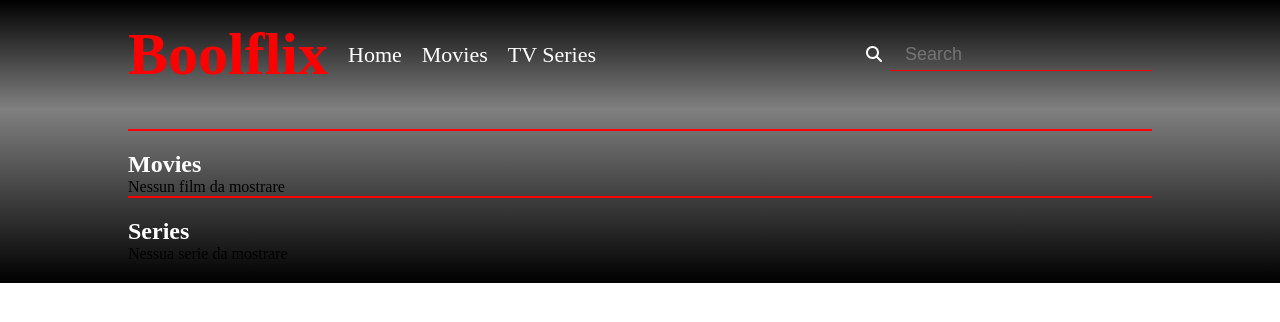
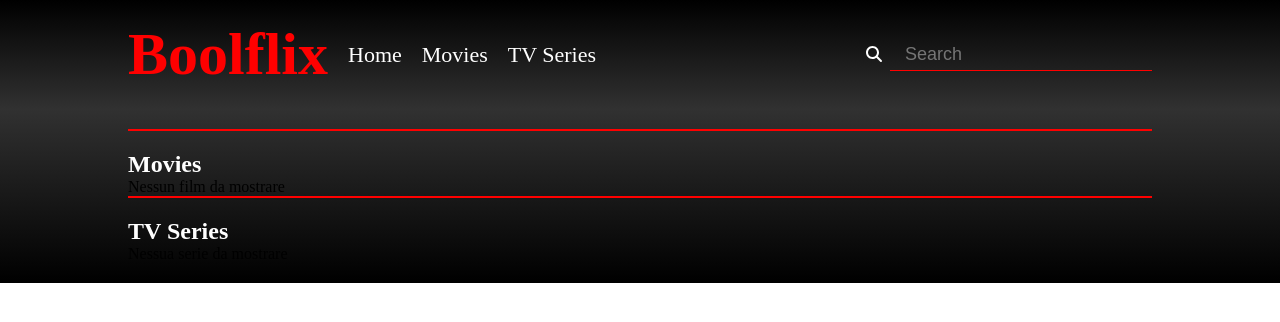
Before and after one commit to CalinCretu/vite-boolflix, a Vue app: page / in a window 1280 px wide. Shown: the top 322 px of the page. Built offline with nearby package versions, Linux system fonts and the light colour scheme.

Commit message:
ADD - AppSeriesCard_delete

```diff
--- a/src/components/AppHeader.vue
+++ b/src/components/AppHeader.vue
@@ -34,7 +34,7 @@ export default {
 
 <style lang="scss" scoped>
 header {
-  background-image: linear-gradient(to bottom, black, grey);
+  background-image: linear-gradient(to bottom, black, rgb(49, 49, 49));
   color: white;
   padding: 20px 0px;
 }
--- a/src/components/AppMain.vue
+++ b/src/components/AppMain.vue
@@ -10,9 +10,9 @@
       </div>
     </div>
     <div class="container">
-      <h2>Series</h2>
+      <h2>TV Series</h2>
       <div class="grid">
-        <AppSeriesCard v-for="serie in store.series" :key="serie.id" :item="serie" />
+        <AppMovieCard v-for="serie in store.series" :key="serie.id" :item="serie" />
         <div v-if="!store.series.length">
           Nessua serie da mostrare
         </div>
@@ -24,12 +24,12 @@
 <script>
 import { store } from '../store'
 import AppMovieCard from './AppMovieCard.vue';
-import AppSeriesCard from './AppSeriesCard.vue';
+// import AppSeriesCard from './AppSeriesCard.vue';
 
 export default {
   components: {
     AppMovieCard,
-    AppSeriesCard,
+    // AppSeriesCard,
   },
   data() {
     return {
@@ -42,7 +42,7 @@ export default {
 <style lang="scss" scoped>
 main {
   padding: 20px;
-  background-image: linear-gradient(to bottom, gray, black);
+  background-image: linear-gradient(to bottom, rgb(49, 49, 49), black);
 
   .container {
     border-top: 2px solid red;
--- a/src/components/AppMovieCard.vue
+++ b/src/components/AppMovieCard.vue
@@ -1,9 +1,13 @@
 <template>
   <div class="card">
-    <div><img class="bkg-img" :src="`https://image.tmdb.org/t/p/w342${item.poster_path}`" alt=""></div>
+    <div>
+      <img class="bkg-img" v-if="item.poster_path" :src="basePath + item.poster_path" alt="">
+      <img v-else src="https://image.tmdb.org/t/p/w342/wwemzKWzjKYJFfCeiB57q3r4Bcm.png" alt="">
+
+    </div>
     <ul class="info">
-      <li>Titolo: {{ item.title }}</li>
-      <li>Titolo Originale: {{ item.original_title }}</li>
+      <li>Titolo: {{ item.title || item.name }}</li>
+      <li>Titolo Originale: {{ item.original_title || item.original_name }}</li>
       <li>
         <span>Lingua: </span>
         <img height="10" v-if="srcFlag" :src="srcFlag" alt="">
@@ -35,6 +39,7 @@ export default {
   data() {
     return {
       store,
+      basePath: 'https://image.tmdb.org/t/p/w342',
     }
   },
   computed: {
--- a/src/components/AppSeriesCard.vue
+++ b/src/components/AppSeriesCard.vue
@@ -1,4 +1,4 @@
-<template>
+<!-- <template>
   <div class="card">
     <div>
       <ul>
@@ -95,4 +95,4 @@ export default {
     display: block;
   }
 }
-</style>
+</style> -->
```
